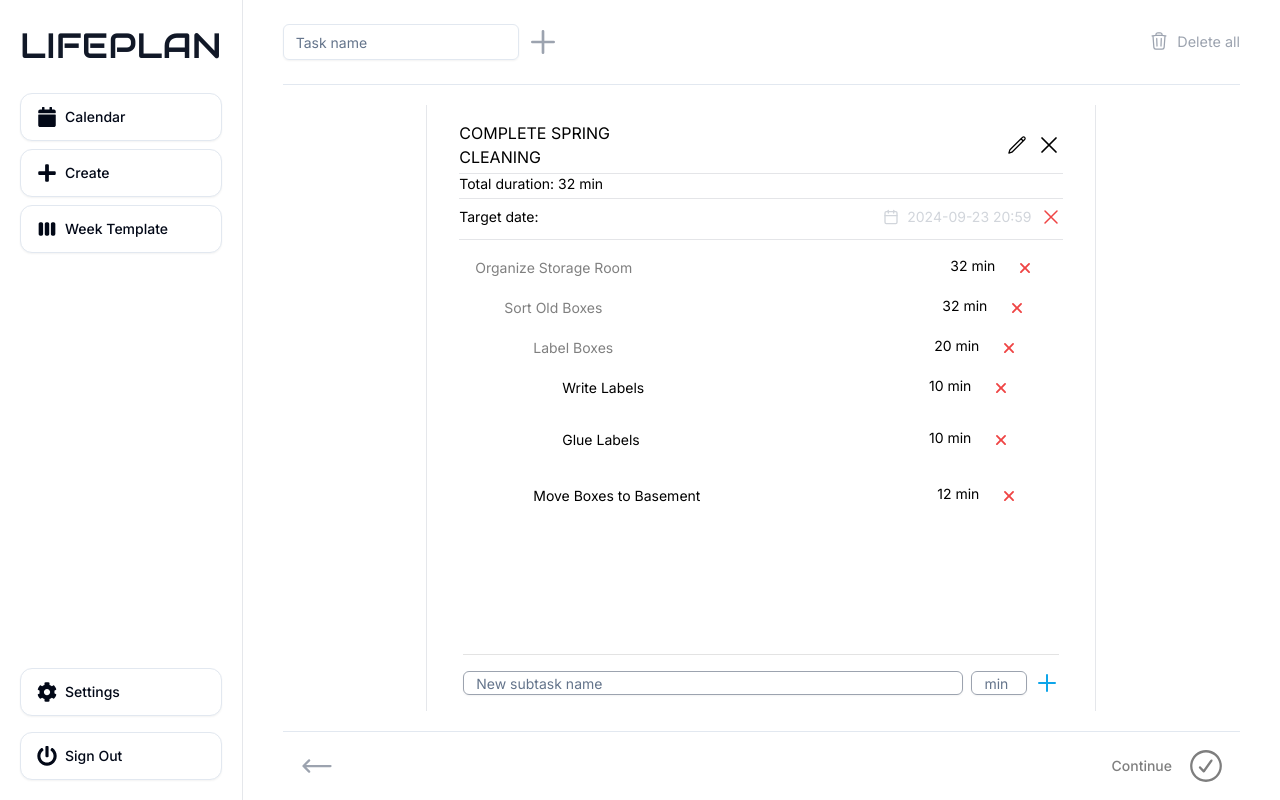
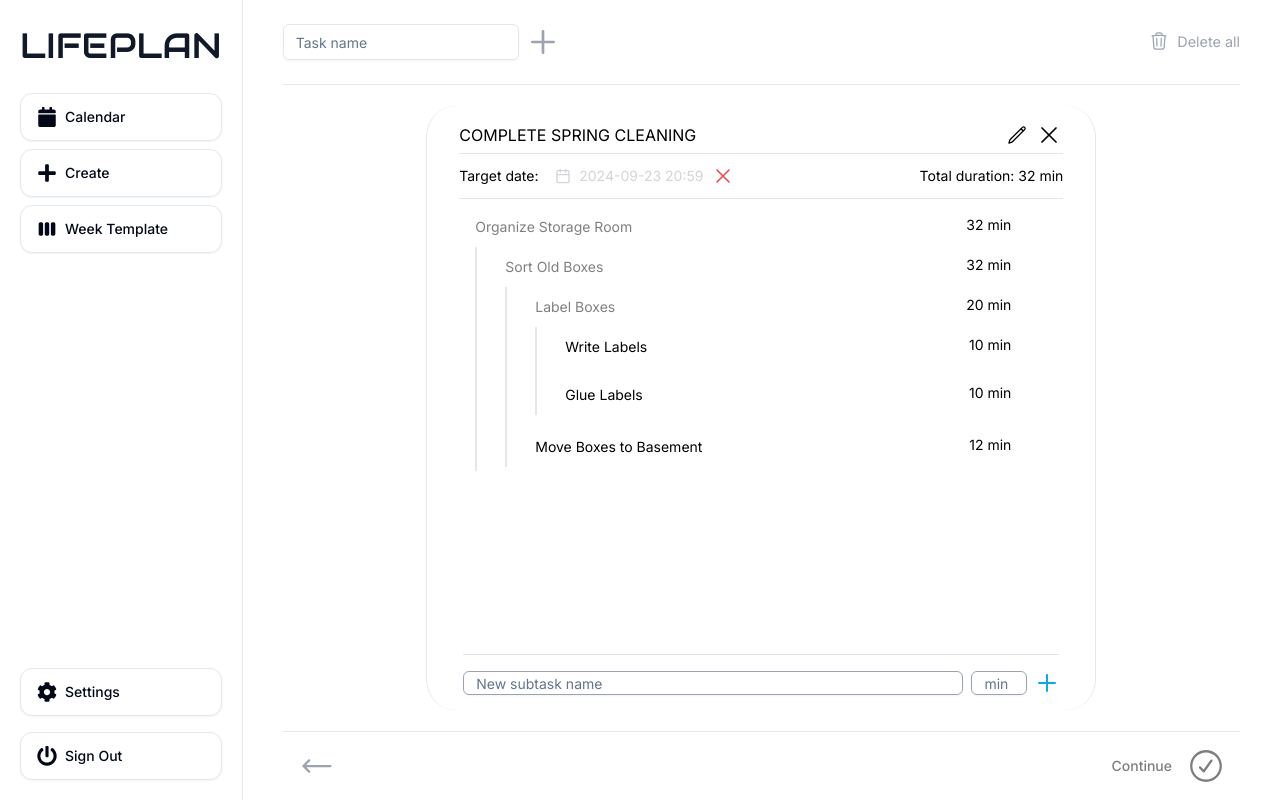
Before and after one commit to marcusryden92/lifeplan, a Next.js app: page /create/clarify-goals in a window 1280 px wide. Built offline with nearby package versions, Linux system fonts and the light colour scheme; no server answers.

Commit message:
Updates to goal clarification

```diff
--- a/app/(protected)/create/clarify-goals/components/task-list.tsx
+++ b/app/(protected)/create/clarify-goals/components/task-list.tsx
@@ -12,6 +12,7 @@ import {
   totalSubtaskDuration,
   formatMinutesToHours,
 } from "@/utils/task-array-utils";
+import { TrashIcon } from "@heroicons/react/24/outline";
 
 import AddSubtask from "./add-subtask";
 
@@ -20,39 +21,56 @@ interface TaskItemProps {
   task: Planner;
   subtasks: Planner[];
   onDelete: (id: string) => void;
+  focusedTask: string | null;
+  setFocusedTask: React.Dispatch<React.SetStateAction<string | null>>;
 }
 
-const TaskItem = ({ taskArray, task, subtasks, onDelete }: TaskItemProps) => {
+const TaskItem = ({
+  taskArray,
+  task,
+  subtasks,
+  onDelete,
+  focusedTask,
+  setFocusedTask,
+}: TaskItemProps) => {
   const [totalTaskDuration, setTotalTaskDuration] = useState(
     totalSubtaskDuration(task.id, taskArray)
   );
 
   const [itemFocused, setItemFocused] = useState<boolean>(false);
 
+  const handleSetFocusedTask = () => {
+    if (focusedTask === task.id) {
+      setFocusedTask(null);
+    } else setFocusedTask(task.id);
+  };
+
+  useEffect(() => {
+    if (task.id === focusedTask) {
+      setItemFocused(true);
+    } else {
+      setItemFocused(false);
+    }
+  }, [focusedTask]);
+
   useEffect(() => {
     setTotalTaskDuration(totalSubtaskDuration(task.id, taskArray));
   }, [taskArray]);
 
   return (
-    <div
-      className={`${
-        itemFocused && "ring-2 ring-blue-400 bg-sky-50"
-      } rounded-xl px-2 pb-1`}
-    >
+    <div className={` ${subtasks.length !== 0 && "pb-1"} pl-2`}>
       {task.parentId && (
         <div
-          className={`flex justify-between  items-center w-full text-sm py-2`}
+          className={`flex justify-between  items-center w-full text-sm py-2 group`}
         >
           <div
             className={`flex items-center justify-between flex-grow ${
-              subtasks.length !== 0 && "opacity-50"
+              subtasks.length !== 0 && !itemFocused && "opacity-50"
             }`}
           >
             <span
-              onClick={() => {
-                setItemFocused((prev) => !prev);
-              }}
-              className="truncate"
+              onClick={handleSetFocusedTask}
+              className={`truncate ${itemFocused && " text-sky-400 "}`}
             >
               {" "}
               {task.title}{" "}
@@ -68,11 +86,16 @@ const TaskItem = ({ taskArray, task, subtasks, onDelete }: TaskItemProps) => {
               {}
             </div>
             <Button
+              disabled={!itemFocused}
               size="xs"
               variant="invisible"
               onClick={() => onDelete(task.id)}
             >
-              <XMarkIcon className="w-5 h-5 text-red-500 hover:text-red-700" />
+              <TrashIcon
+                className={`w-5 h-5 text-gray-300  ${
+                  itemFocused ? "text-opacity-100" : "text-opacity-0"
+                } hover:text-gray-500`}
+              />
             </Button>
           </div>
         </div>
@@ -80,11 +103,22 @@ const TaskItem = ({ taskArray, task, subtasks, onDelete }: TaskItemProps) => {
       {subtasks.length > 0 && (
         <div
           className={
-            task.parentId ? "pl-5 space-y-2 border-white border-l" : ""
+            task.parentId
+              ? `pl-5 space-y-2 ${
+                  itemFocused
+                    ? "border-l-2 border-sky-400 "
+                    : "border-l-2 border-gray-200"
+                }`
+              : ""
           }
         >
           {subtasks.map((subtask) => (
-            <TaskList key={subtask.id} id={subtask.id} />
+            <TaskList
+              key={subtask.id}
+              id={subtask.id}
+              focusedTask={focusedTask}
+              setFocusedTask={setFocusedTask}
+            />
           ))}
         </div>
       )}
@@ -92,7 +126,15 @@ const TaskItem = ({ taskArray, task, subtasks, onDelete }: TaskItemProps) => {
   );
 };
 
-const TaskList = ({ id }: { id: string }) => {
+const TaskList = ({
+  id,
+  focusedTask,
+  setFocusedTask,
+}: {
+  id: string;
+  focusedTask: string | null;
+  setFocusedTask: React.Dispatch<React.SetStateAction<string | null>>;
+}) => {
   const { taskArray, setTaskArray } = useDataContext();
 
   const thisTask = getTaskById(taskArray, id);
@@ -111,6 +153,8 @@ const TaskList = ({ id }: { id: string }) => {
         task={thisTask}
         subtasks={subtasks}
         onDelete={handleDelete}
+        focusedTask={focusedTask}
+        setFocusedTask={setFocusedTask}
       />
     </div>
   );
--- a/app/(protected)/create/clarify-goals/page.tsx
+++ b/app/(protected)/create/clarify-goals/page.tsx
@@ -213,6 +213,8 @@ export default function TasksPage() {
     }
   }, [carouselIndex]);
 
+  const [focusedTask, setFocusedTask] = useState<string | null>(null);
+
   return (
     <div className="flex flex-col lg:overflow-hidden w-full h-full   bg-opacity-95 px-10">
       {/* <CardHeader className="flex flex-row border-b px-0 py-6 space-x-10 items-center">
@@ -244,8 +246,10 @@ export default function TasksPage() {
                 <CarouselItem key={index}>
                   <div
                     key={index}
-                    className={`flex flex-col border-x border-gray-200   w-full h-full group hover:shadow-md px-8 py-4  transition-colors duration-300 ${
-                      checkGoalCompletion(index) ? "bg-emerald-500" : ""
+                    className={`flex flex-col border-x border-gray-200 rounded-[2rem]   w-full h-full group hover:shadow-md px-8 py-4  transition-colors duration-300 ${
+                      checkGoalCompletion(index)
+                        ? "border-y-2 border-x-2 border-emerald-500 border-opacity-70"
+                        : ""
                     }  text-black`}
                   >
                     <>
@@ -276,7 +280,7 @@ export default function TasksPage() {
                             className="flex-grow flex justify-between items-center max-w-[250px]"
                             onClick={() => handleSetToGoal(index)}
                           >
-                            <div className=" max-w-[180px]">
+                            <div className="truncate">
                               {task.title.toUpperCase()}
                             </div>
                           </div>
@@ -307,21 +311,10 @@ export default function TasksPage() {
                         </div>
                       )}
 
-                      <div className="flex flex-row  justify-between items-center space-x-2 border-b border-gray-600 border-opacity-15 pb-1">
-                        <div className="flex w-full justify-between items-center">
-                          <span className="min-w-24 text-sm">
-                            {"Total duration:  " +
-                              formatMinutesToHours(
-                                totalSubtaskDuration(task.id, taskArray)
-                              )}
-                          </span>
-                        </div>
-                      </div>
-
                       {/* // DATE PICKER */}
 
-                      <div className="flex flex-row  justify-between items-center space-x-2 border-b border-gray-600 border-opacity-15 pb-1">
-                        <div className="flex w-full justify-between items-center">
+                      <div className="flex flex-row  justify-between items-center border-b border-gray-600 border-opacity-15 py-1">
+                        <div className="flex items-center">
                           <span className="min-w-24 text-sm">
                             {"Target date:  "}
                           </span>
@@ -347,12 +340,26 @@ export default function TasksPage() {
                             />
                           </div>
                         </div>
+                        <div className="flex flex-row  justify-between items-center space-x-2 border-opacity-15 py-2 ">
+                          <div className="flex w-full justify-between items-center">
+                            <span className="min-w-24 text-sm">
+                              {"Total duration:  " +
+                                formatMinutesToHours(
+                                  totalSubtaskDuration(task.id, taskArray)
+                                )}
+                            </span>
+                          </div>
+                        </div>
                       </div>
 
                       {/* // SUBTASKS LIST */}
 
                       <div className="flex py-2 overflow-y-scroll w-full no-scrollbar flex-grow">
-                        <TaskList id={task.id} />
+                        <TaskList
+                          id={task.id}
+                          focusedTask={focusedTask}
+                          setFocusedTask={setFocusedTask}
+                        />
                       </div>
 
                       <AddSubtask task={task} parentId={task.id} isMainParent />
```
